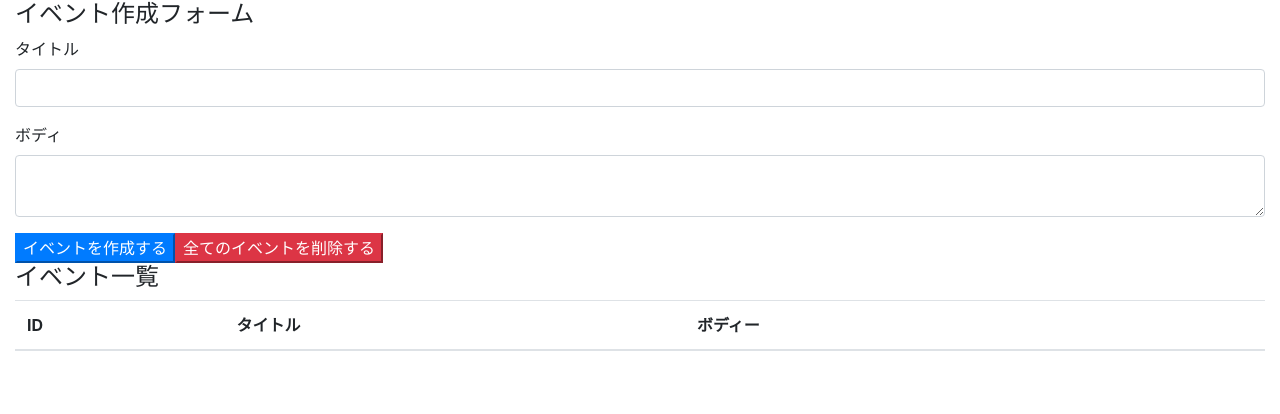
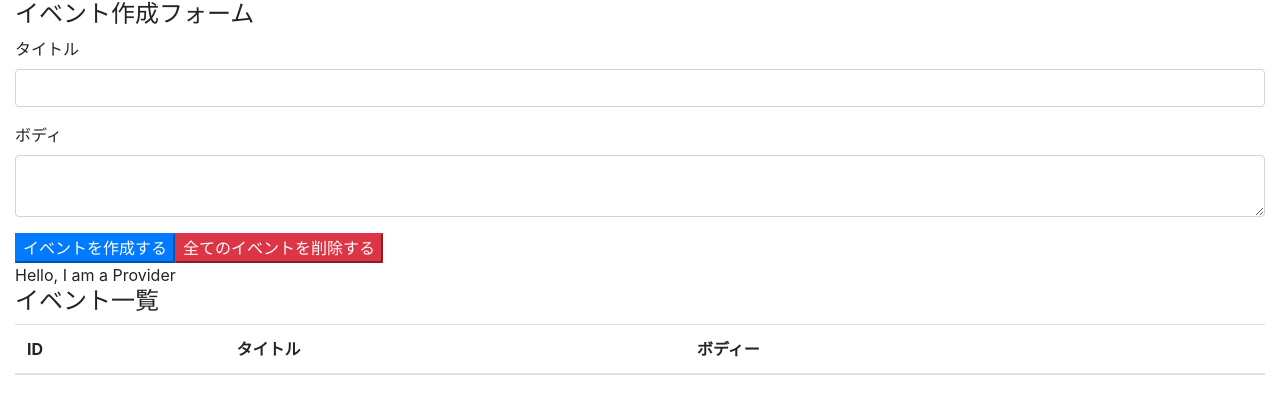
Before and after one commit to wasborn200/react-hooks-101, a React (Create React App) app: page / in a window 1280 px wide. Shown: the top 414 px of the page. Built offline with nearby package versions, Linux system fonts and the light colour scheme.

Commit message:
setup react context provider

```diff
--- a/src/components/App.js
+++ b/src/components/App.js
@@ -3,16 +3,21 @@
 
 import EventForm from './EventForm'
 import Events from './Events'
+import AppContext from '../contexts/AppContext'
 import reducer from '../reducers/index.js'
+
+console.log({AppContext})
 
 const App = () => {
   const [state, dispatch] = useReducer(reducer, [])
 
   return (
-    <div className="container-fluid">
-      <EventForm state={state} dispatch={dispatch}/>
-      <Events state={state} dispatch={dispatch}/>
-    </div>
+    <AppContext.Provider value={'Hello, I am a Provider'}>
+      <div className="container-fluid">
+        <EventForm state={state} dispatch={dispatch}/>
+        <Events state={state} dispatch={dispatch}/>
+      </div>
+    </AppContext.Provider>
   );
 }
 
--- a/src/components/Events.js
+++ b/src/components/Events.js
@@ -1,9 +1,13 @@
-import React from 'react'
+import React, { useContext } from 'react'
 import Event from './Event'
+import AppContext from '../contexts/AppContext'
 
 const Events = ({state, dispatch}) => {
+  const value = useContext(AppContext)
+
   return(
     <>
+      <div>{value}</div>
       <h4>イベント一覧</h4>
       <table className="table table-hover">
         <thead>
```
